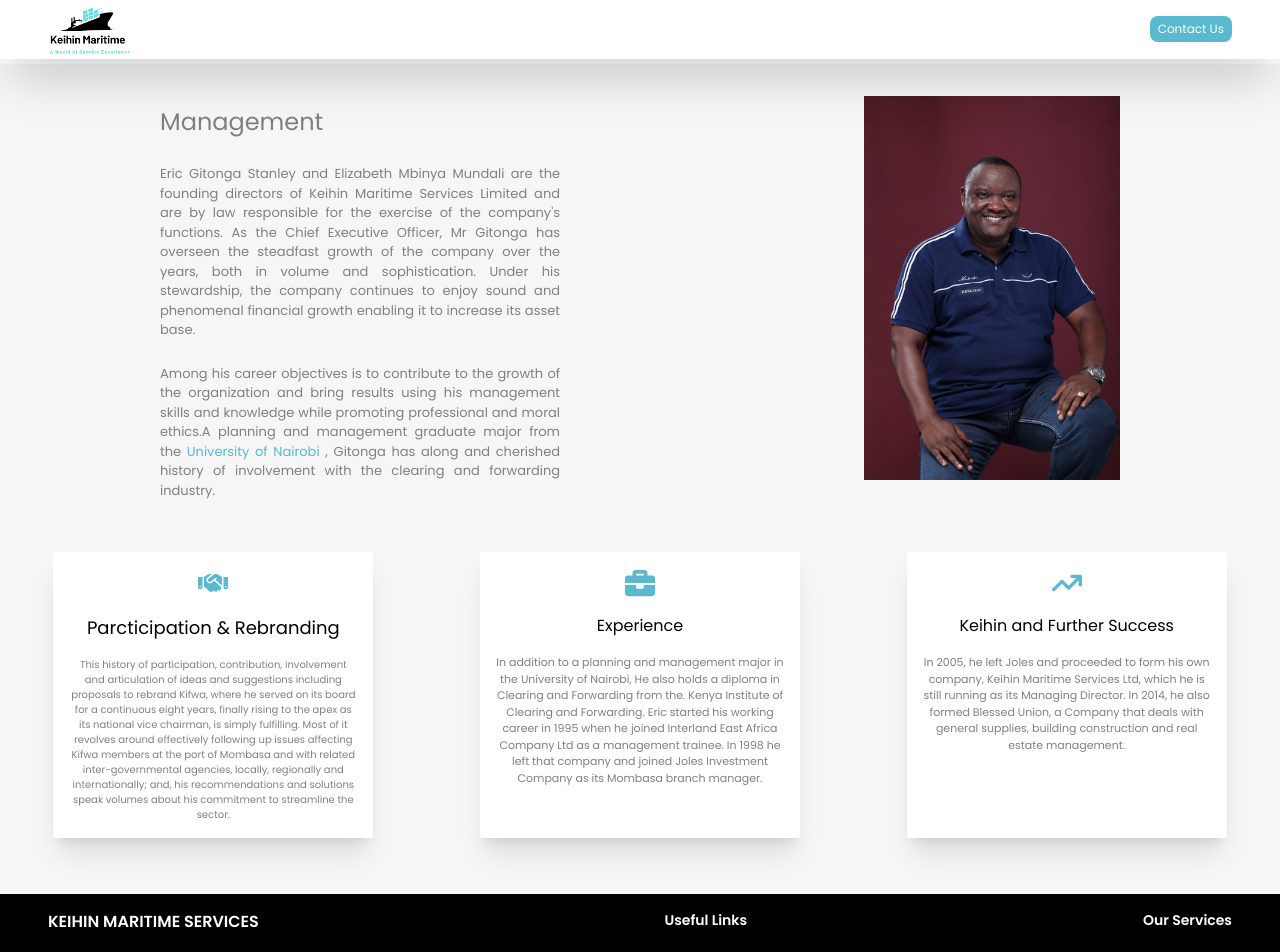
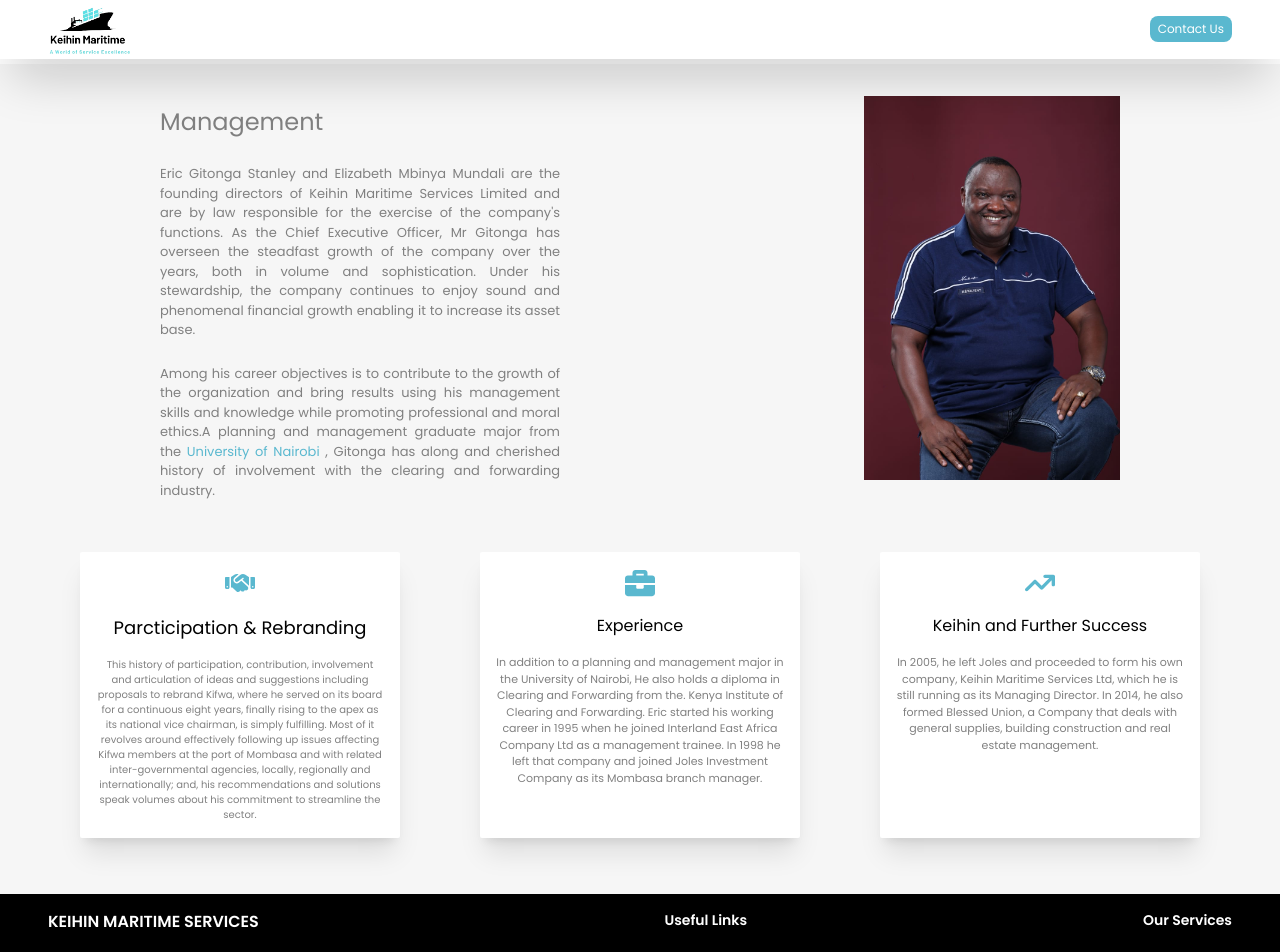
Before and after one commit to RyanKaleliGabriel/keihin, a React (Vite) app: page /management in a window 1280 px wide. Shown: the top 952 px of the page. Built offline with nearby package versions, Linux system fonts and the light colour scheme.

Commit message:
Management'

```diff
--- a/src/pages/Management.jsx
+++ b/src/pages/Management.jsx
@@ -44,7 +44,7 @@
           />
         </section>
 
-        <div className=" font-popins flex flex-col lg:flex-row  justify-around md:gap-[5rem] gap-[3rem] m-10">
+        <div className=" font-popins flex flex-col lg:flex-row  justify-center md:gap-[5rem] gap-[3rem] m-10">
           <div className="rounded-sm bg-white shadow-xl  text-center basis-[20rem]  p-4">
             <FaHandshake className="mx-auto text-3xl text-nrmblue " />
             <p className=" text-[18px] mt-4 mb-4">Parcticipation & Rebranding</p>
```
